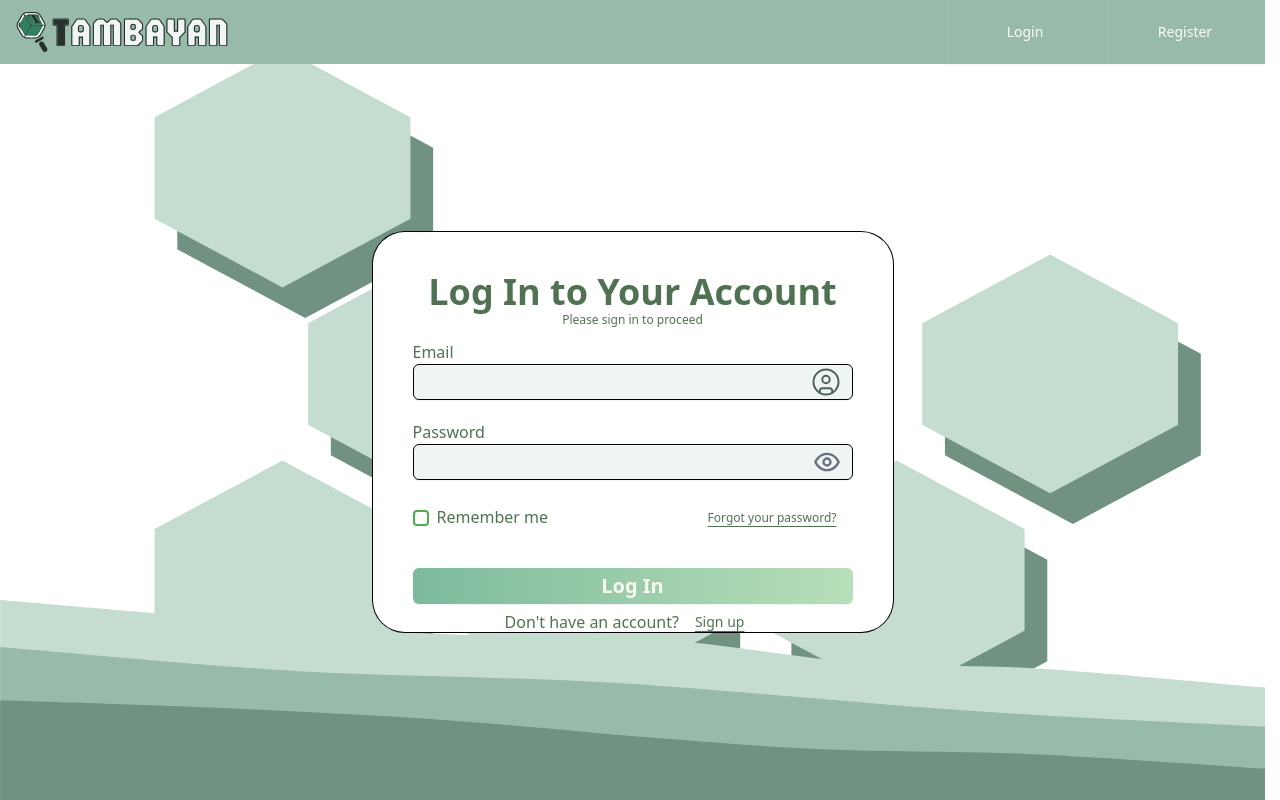
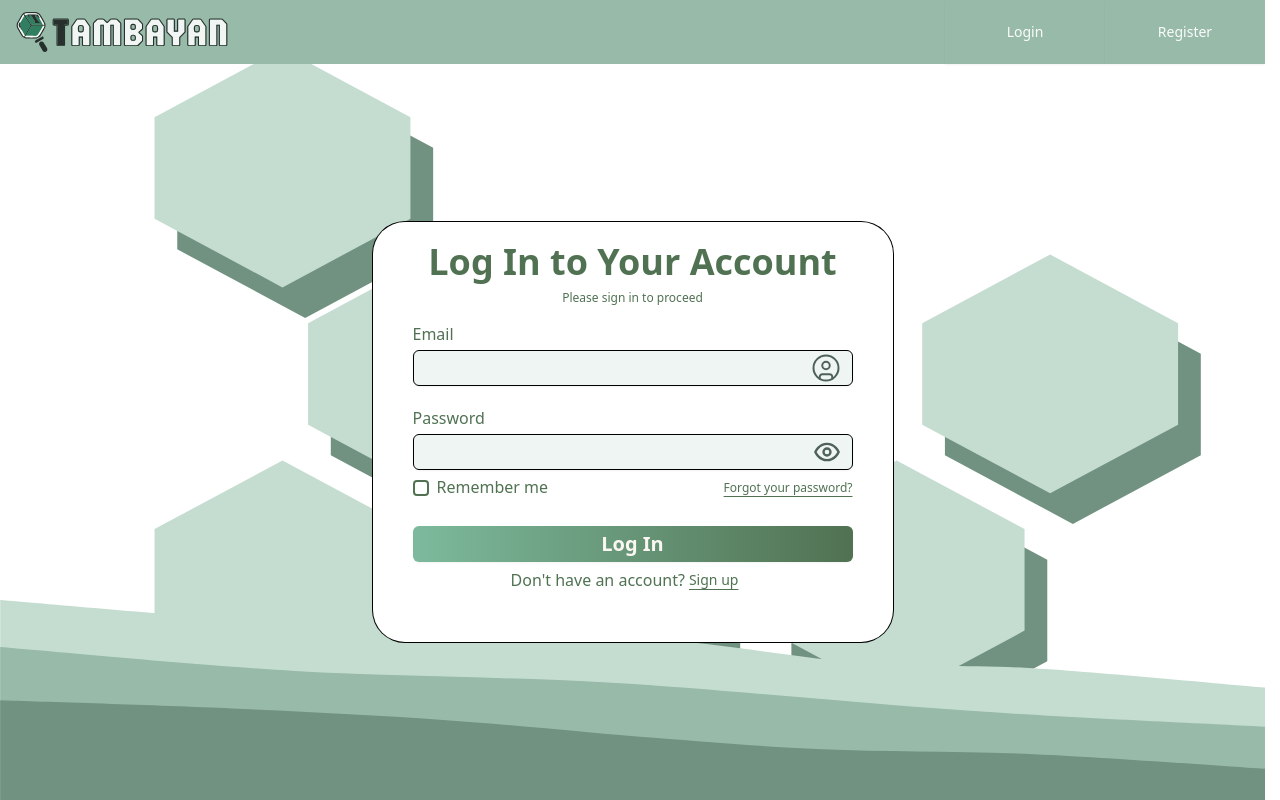
Before and after one commit to kemdav/Tambayan, a Next.js app: page /login in a window 1280 px wide. Built offline with nearby package versions, Linux system fonts and the light colour scheme.

Commit message:
Beautified Login

```diff
--- a/src/app/components/ui/auth-page-ui/auth-login-card.tsx
+++ b/src/app/components/ui/auth-page-ui/auth-login-card.tsx
@@ -1,4 +1,3 @@
-
 "use client";
 
 import { Button } from "@/app/components/ui/general/button";
@@ -36,9 +35,9 @@ export default function AuthLoginCard({
   onSignUp,
 }: AuthLoginCardProps) {
   return (
-    <div className="card w-100 md:w-130 lg:w-130 h-100">
+    <div className="card w-100 md:w-130 lg:w-130 h-105">
       <div className="flex flex-col justify-center items-center">
-        <h1 className="responsiveCardHeading text-center">
+        <h1 className="responsiveCardHeading text-center mb-2">
           Log In to Your Account
         </h1>
         <p className="textAuthResponsive text-xs text-center">
@@ -46,9 +45,9 @@ export default function AuthLoginCard({
         </p>
       </div>
 
-      <form className="flex flex-col gap-5 mt-3" onSubmit={onSubmit}>
+      <form className="flex flex-col mt-4" onSubmit={onSubmit}>
         <div>
-          <p className="textAuthResponsive">Email</p>
+          <p className="textAuthResponsive mb-1">Email</p>
           <Input
             rightIcon={<UserPofileLoginIcon />}
             className="bg-secondary-light-moss/20"
@@ -60,7 +59,7 @@ export default function AuthLoginCard({
           />
         </div>
         <div>
-          <p className="textAuthResponsive">Password</p>
+          <p className="textAuthResponsive mb-1 mt-5">Password</p>
           <PasswordInput
             className="bg-secondary-light-moss/20"
             name="password"
@@ -82,7 +81,7 @@ export default function AuthLoginCard({
           />
           <Button
             variant="link"
-            className="textAuthResponsive text-xs"
+            className="textAuthResponsive text-xs p-0"
             type="button"
             onClick={onForgotPassword}
           >
@@ -95,9 +94,7 @@ export default function AuthLoginCard({
         )}
 
         <Button
-          className="text-neutral-linen-white \
-        bg-linear-to-r from-action-seafoam-green to-action-forest-green\n         hover:from-action-seafoam-green/90 hover:to-action-forest-green/90 \
-         font-bold text-xl w-full mt-3"
+          className="text-neutral-linen-white bg-linear-to-r from-action-seafoam-green to-action-forest-green hover:from-action-seafoam-green/90 hover:to-action-forest-green/90 font-bold text-xl w-full mt-5 transition-colors duration-300"
           type="submit"
           disabled={loading}
         >
@@ -109,7 +106,7 @@ export default function AuthLoginCard({
         <p className="textAuthResponsive">Don't have an account?</p>
         <Button
           variant="link"
-          className="textAuthResponsive"
+          className="textAuthResponsive pl-1"
           onClick={onSignUp}
         >
           Sign up
--- a/src/app/components/ui/general/checkbox-component.tsx
+++ b/src/app/components/ui/general/checkbox-component.tsx
@@ -1,22 +1,26 @@
 import React, { forwardRef, InputHTMLAttributes } from "react";
 
-export interface CheckboxComponentProps extends InputHTMLAttributes<HTMLInputElement> {
+export interface CheckboxComponentProps
+  extends InputHTMLAttributes<HTMLInputElement> {
   text: React.ReactNode;
 }
 
-export const CheckboxComponent = forwardRef<HTMLInputElement, CheckboxComponentProps>(
-  ({ text, ...props }, ref) => (
-    <label style={{ display: 'flex', alignItems: 'flex-start', cursor: 'pointer', gap: 8 }}>
-      <input
-        type="checkbox"
-        className="custom-checkbox"
-        ref={ref}
-        {...props}
-      />
-      <span style={{ lineHeight: 1.2 }}>{text}</span>
-    </label>
-  )
-);
+export const CheckboxComponent = forwardRef<
+  HTMLInputElement,
+  CheckboxComponentProps
+>(({ text, ...props }, ref) => (
+  <label
+    style={{
+      display: "flex",
+      alignItems: "flex-start",
+      cursor: "pointer",
+      gap: 8,
+    }}
+  >
+    <input type="checkbox" className="custom-checkbox" ref={ref} {...props} />
+    <span style={{ lineHeight: 1.2 }}>{text}</span>
+  </label>
+));
 
 CheckboxComponent.displayName = "CheckboxComponent";
 
--- a/src/app/components/ui/general/input/input.tsx
+++ b/src/app/components/ui/general/input/input.tsx
@@ -27,7 +27,7 @@ const Input = React.forwardRef<HTMLInputElement, InputProps>(
             data-slot="input"
             className={cn(
               "file:text-foreground placeholder:text-muted-foreground selection:bg-primary selection:text-primary-foreground dark:bg-input/30 border-input flex h-9 w-full min-w-0 rounded-md border bg-transparent py-1 text-base shadow-xs transition-[color,box-shadow] outline-none file:inline-flex file:h-7 file:border-0 file:bg-transparent file:text-sm file:font-medium disabled:pointer-events-none disabled:cursor-not-allowed disabled:opacity-50 md:text-sm",
-              "focus-visible:border-ring focus-visible:ring-ring/50 focus-visible:ring-[3px]",
+              "focus-visible:border-ring focus-visible:ring-ring/50 focus-visible:ring-[1px]",
               "aria-invalid:ring-destructive/20 dark:aria-invalid:ring-destructive/40 aria-invalid:border-destructive",
               leftIcon ? "pl-12" : "pl-3",
               rightIcon ? "pr-12" : "pr-3",
--- a/src/app/components/ui/general/input/password-input.tsx
+++ b/src/app/components/ui/general/input/password-input.tsx
@@ -23,7 +23,7 @@ const PasswordInput = React.forwardRef<HTMLInputElement, PasswordInputProps>(
             className="flex items-center justify-center"
             aria-label={showPassword ? "Hide password" : "Show password"}
           >
-            <Icon className="h-7 w-7 text-gray-500" />
+            <Icon className="h-7 w-7 text-[#4E625A] cursor-pointer animation-button" />
           </button>
         }
         {...props}
--- a/src/app/globals.css
+++ b/src/app/globals.css
@@ -75,7 +75,7 @@ input[type="password"]::-webkit-password-reveal-button {
 }
 
 .card {
-  @apply lg:bg-neutral-pure-white lg:ring-1 select-none p-10 rounded-4xl;
+  @apply lg:bg-neutral-pure-white lg:ring-1 select-none pr-10 pl-10 pt-5 rounded-4xl;
 }
 .responsiveCardHeading {
   @apply text-shade-charcoal-green lg:text-action-forest-green text-3xl lg:text-4xl font-bold;
@@ -95,8 +95,8 @@ input[type="password"]::-webkit-password-reveal-button {
 .horizontalNavBarButtonIcons {
   @apply size-10;
 }
-.mainContentCard{
-  @apply  h-auto min-h-dvh w-full max-w-4xl shadow-lg/100 p-4
+.mainContentCard {
+  @apply h-auto min-h-dvh w-full max-w-4xl shadow-lg/100 p-4;
 }
 
 .custom-checkbox {
@@ -105,20 +105,20 @@ input[type="password"]::-webkit-password-reveal-button {
   height: 16px;
   appearance: none;
   background-color: #fff;
-  border: 2px solid var(--color-action-success-green);
+  border: 2px solid var(--color-action-forest-green);
   border-radius: 4px;
   cursor: pointer;
   vertical-align: middle;
   margin-top: 2px;
 }
 .custom-checkbox:checked {
-  background-color: var(--color-action-success-green);
-  border-color: var(--color-action-success-green);
+  background-color: var(--color-action-forest-green);
+  border-color: var(--color-action-forest-green);
 }
 .custom-checkbox:checked::after {
   content: "";
   position: absolute;
-  left: 2px;
+  left: 3.5px;
   top: 0px;
   width: 6px;
   height: 10px;
```
Also changed, not shown: src/app/(auth)/(authentication)/login/page.tsx (+6 -6 lines).
